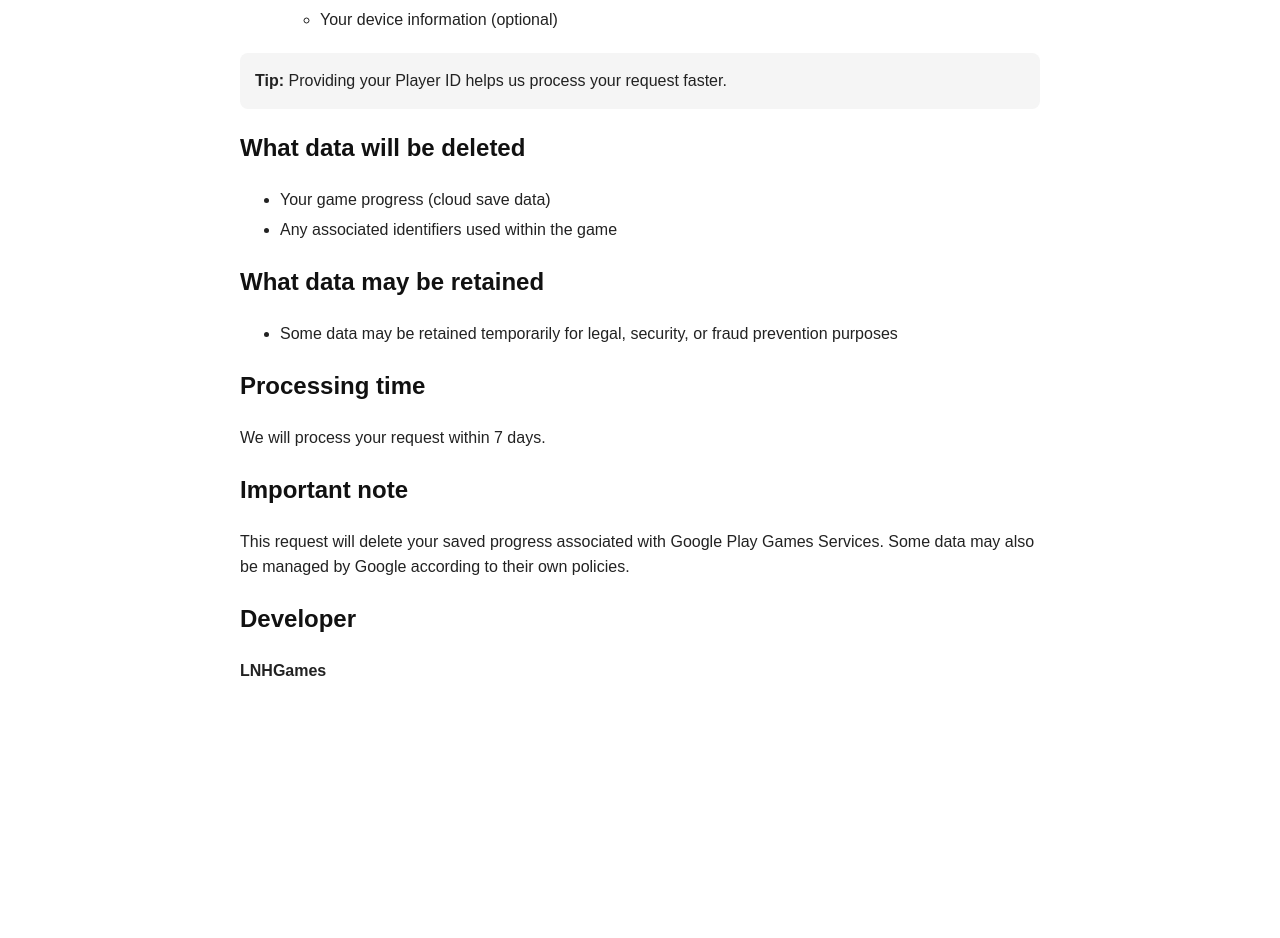
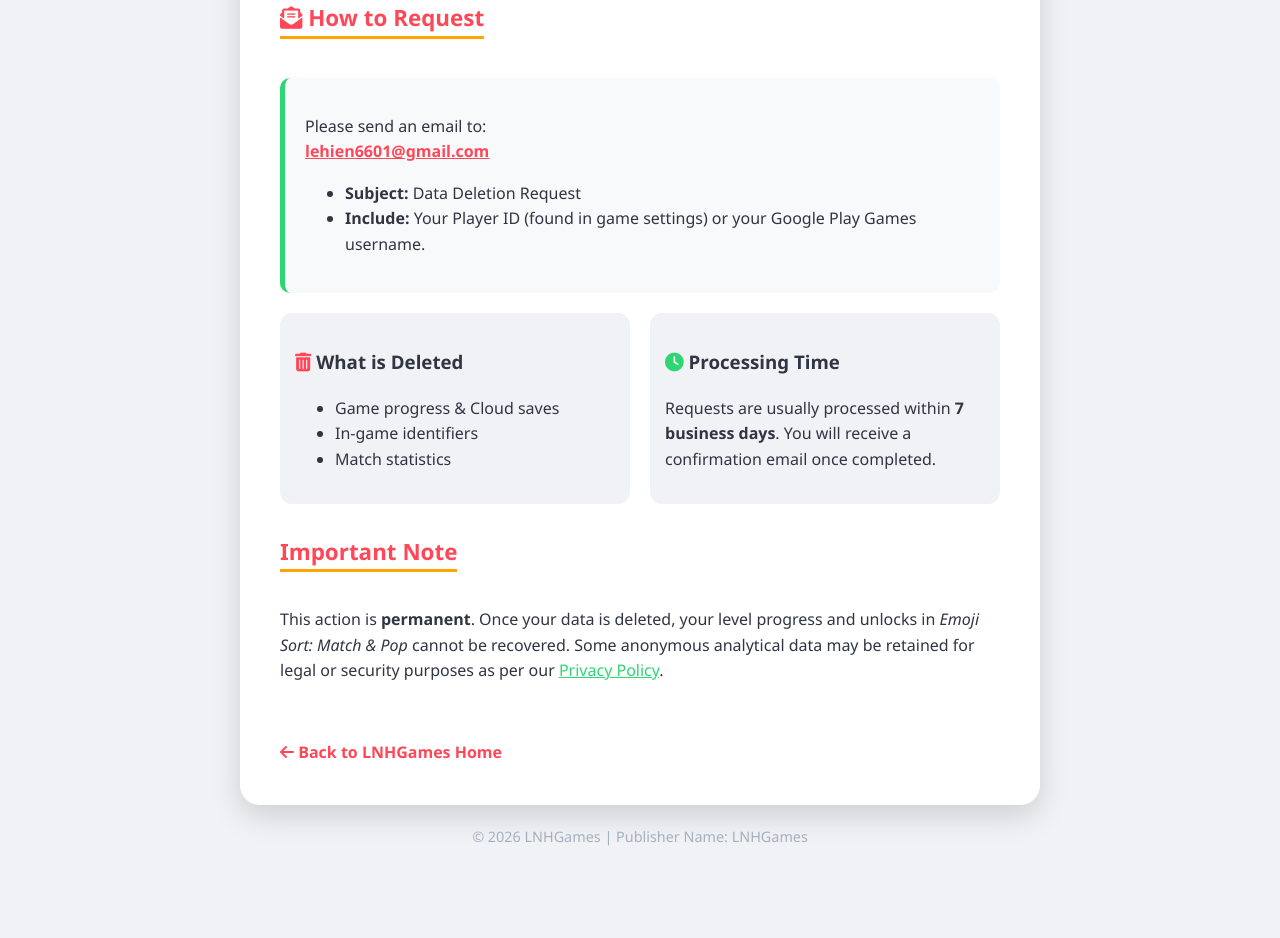
Before and after one commit to LeHien6601/lehien6601.github.io, a plain HTML site: page data-deletion/index.html in a window 1280 px wide. Shown: the part 357-1295 px from the top of the page. Before the commit the page ends 1081 px from the top, so only its background shows below. Drawn offline with Linux system fonts and the light colour scheme.

Commit message:
improve data-deletion visual

```diff
--- a/data-deletion/index.html
+++ b/data-deletion/index.html
@@ -1,79 +1,154 @@
 <!DOCTYPE html>
 <html lang="en">
 <head>
-  <meta charset="UTF-8" />
-  <meta name="viewport" content="width=device-width, initial-scale=1.0" />
-  <title>Data Deletion Request – LNHGames</title>
+    <meta charset="UTF-8">
+    <meta name="viewport" content="width=device-width, initial-scale=1.0">
+    <title>Data Deletion Request | LNHGames</title>
+    <link rel="stylesheet" href="https://cdnjs.cloudflare.com/ajax/libs/font-awesome/6.0.0/css/all.min.css">
     <style>
+        :root {
+            --primary: #ff4757;
+            --secondary: #2ed573;
+            --accent: #ffa502;
+            --dark: #2f3542;
+            --light: #ffffff;
+            --bg-gradient: linear-gradient(135deg, #70a1ff, #5352ed);
+        }
+
         body {
-      font-family: Arial, sans-serif;
+            font-family: 'Segoe UI', Tahoma, Geneva, Verdana, sans-serif;
+            margin: 0;
+            padding: 0;
+            background: #f1f2f6;
+            color: var(--dark);
             line-height: 1.6;
+        }
+
+        .header {
+            background: var(--bg-gradient);
+            color: white;
+            text-align: center;
+            padding: 50px 20px;
+        }
+
+        .container {
             max-width: 800px;
-      margin: 40px auto;
-      padding: 0 20px;
-      color: #222;
+            margin: -30px auto 50px;
+            padding: 20px;
         }
-    h1, h2 {
-      color: #111;
+
+        .card {
+            background: var(--light);
+            border-radius: 20px;
+            padding: 40px;
+            box-shadow: 0 10px 30px rgba(0,0,0,0.15);
         }
-    ul {
-      margin-top: 5px;
+
+        h1 { margin: 0; font-size: 2.2rem; text-shadow: 2px 2px rgba(0,0,0,0.1); }
+        h2 {
+            color: var(--primary);
+            border-bottom: 3px solid var(--accent);
+            display: inline-block;
+            margin-top: 30px;
+            font-size: 1.4rem;
         }
-    li {
-      margin-bottom: 5px;
+
+        .step-box {
+            background: #f8f9fa;
+            border-left: 5px solid var(--secondary);
+            padding: 20px;
+            border-radius: 10px;
+            margin: 20px 0;
         }
-    .box {
-      background: #f5f5f5;
+
+        .highlight {
+            color: var(--primary);
+            font-weight: bold;
+        }
+
+        .info-grid {
+            display: grid;
+            grid-template-columns: 1fr 1fr;
+            gap: 20px;
+            margin-top: 20px;
+        }
+
+        .info-item {
+            background: #f1f2f6;
             padding: 15px;
-      border-radius: 8px;
-      margin: 20px 0;
+            border-radius: 12px;
+        }
+
+        .btn-home {
+            display: inline-block;
+            margin-top: 40px;
+            text-decoration: none;
+            color: var(--primary);
+            font-weight: bold;
+        }
+
+        footer {
+            text-align: center;
+            padding: 20px;
+            color: #a4b0be;
+            font-size: 0.9rem;
+        }
+
+        @media (max-width: 600px) {
+            .info-grid { grid-template-columns: 1fr; }
+            .container { margin-top: 0; }
         }
     </style>
 </head>
 <body>
 
-  <h1>Data Deletion Request – LNHGames</h1>
-
-  <p>If you would like to request deletion of your data for the game <strong>Emoji Sort: Match &amp; Pop</strong>, please follow the steps below.</p>
-
-  <h2>How to request data deletion</h2>
-  <ol>
-    <li>Send an email to: <strong>lnhdev2@gmail.com</strong></li>
-    <li>Use the subject: <strong>Data Deletion Request</strong></li>
-    <li>Include the following information:
-      <ul>
-        <li>Your Player ID (if available)</li>
-        <li>Your device information (optional)</li>
-      </ul>
-    </li>
-  </ol>
-
-  <div class="box">
-    <strong>Tip:</strong> Providing your Player ID helps us process your request faster.
+<div class="header">
+    <h1><i class="fas fa-user-shield"></i> Data Deletion Request</h1>
+    <p>Your privacy and data control are important to us.</p>
 </div>
 
-  <h2>What data will be deleted</h2>
+<div class="container">
+    <div class="card">
+        <p>If you would like to request the deletion of your data for <strong>Emoji Sort: Match & Pop</strong> (or any other LNHGames title), please follow the steps below.</p>
+
+        <h2><i class="fas fa-envelope-open-text"></i> How to Request</h2>
+        <div class="step-box">
+            <p>Please send an email to: <br>
+               <a href="mailto:lehien6601@gmail.com" class="highlight">lehien6601@gmail.com</a></p>
             <ul>
-    <li>Your game progress (cloud save data)</li>
-    <li>Any associated identifiers used within the game</li>
+                <li><strong>Subject:</strong> Data Deletion Request</li>
+                <li><strong>Include:</strong> Your Player ID (found in game settings) or your Google Play Games username.</li>
             </ul>
+        </div>
 
-  <h2>What data may be retained</h2>
+        <div class="info-grid">
+            <div class="info-item">
+                <h3><i class="fas fa-trash-alt" style="color: var(--primary);"></i> What is Deleted</h3>
                 <ul>
-    <li>Some data may be retained temporarily for legal, security, or fraud prevention purposes</li>
+                    <li>Game progress & Cloud saves</li>
+                    <li>In-game identifiers</li>
+                    <li>Match statistics</li>
                 </ul>
+            </div>
+            <div class="info-item">
+                <h3><i class="fas fa-clock" style="color: var(--secondary);"></i> Processing Time</h3>
+                <p>Requests are usually processed within <strong>7 business days</strong>. You will receive a confirmation email once completed.</p>
+            </div>
+        </div>
 
-  <h2>Processing time</h2>
-  <p>We will process your request within 7 days.</p>
-
-  <h2>Important note</h2>
+        <h2>Important Note</h2>
         <p>
-    This request will delete your saved progress associated with Google Play Games Services.
-    Some data may also be managed by Google according to their own policies.
+            This action is <strong>permanent</strong>. Once your data is deleted, your level progress and unlocks in <em>Emoji Sort: Match & Pop</em> cannot be recovered.
+            Some anonymous analytical data may be retained for legal or security purposes as per our <a href="../policy/" style="color: var(--secondary);">Privacy Policy</a>.
         </p>
 
-  <h2>Developer</h2>
-  <p><strong>LNHGames</strong></p>
+        <a href="../" class="btn-home"><i class="fas fa-arrow-left"></i> Back to LNHGames Home</a>
+    </div>
+
+    <footer>
+        &copy; 2026 LNHGames | Publisher Name: LNHGames
+    </footer>
+</div>
 
 </body>
 </html>
```
Lines whose indentation alone changed are shown as unchanged.
